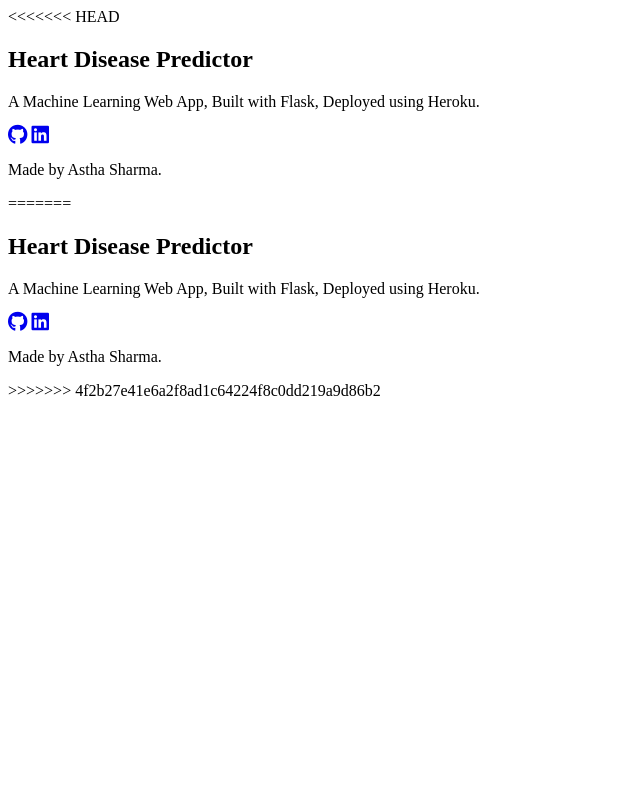
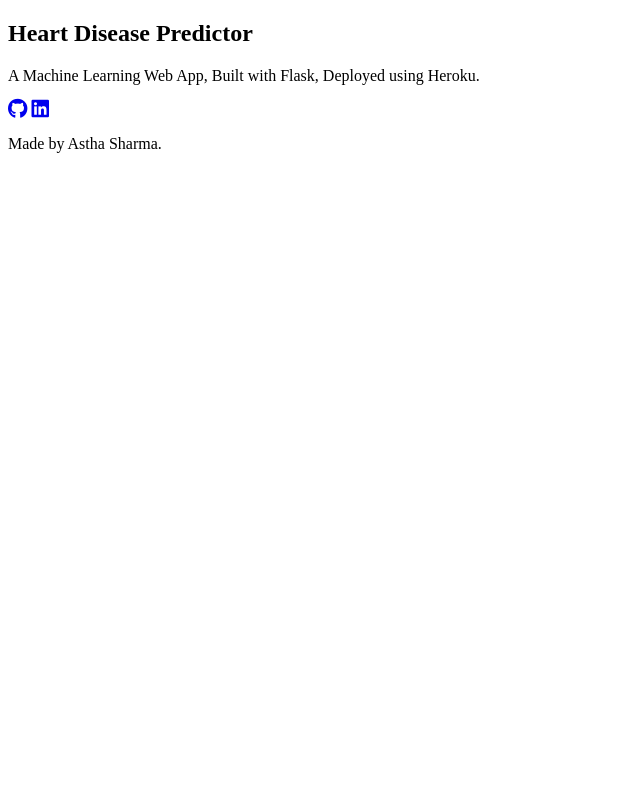
Before and after one commit to gauri0304/Heart-Care-Portal, a Python web app: template Templates/result.html in a window 1280 px wide. Shown: the whole page, without its empty margins (0-640 px from the left). Run offline with Jinja, Linux system fonts and the light colour scheme; the template is opened without the code that fills it, so the values that code supplies are empty; some libraries are stand-ins or nearby versions.

Commit message:
Update result.html

```diff
--- a/Templates/result.html
+++ b/Templates/result.html
@@ -1,4 +1,3 @@
-<<<<<<< HEAD
 <!DOCTYPE html>
 
 <html lang="en" dir="ltr">
@@ -43,50 +42,4 @@
        </div>
 
 	</body>
-=======
-<!DOCTYPE html>
-
-<html lang="en" dir="ltr">
-	<head>
-		<meta charset="utf-8">
-		<meta name="viewport" content="width=device-width, initial-scale=1.0">
-		<title>Heart Disease Predictor</title>
-		<link rel="shortcut icon" href="{{ url_for('static', filename='diabetes-favicon.ico') }}">
-		<link rel="stylesheet" type="text/css" href="{{ url_for('static', filename='style.css') }}">
-		<script src="https://kit.fontawesome.com/5f3f547070.js" crossorigin="anonymous"></script>
-		<link href="https://fonts.googleapis.com/css2?family=Pacifico&display=swap" rel="stylesheet">
-	</head>
-
-    <body>
-
-        <!-- Website Title -->
-		<div class="container">
-            <h2 class='container-heading'><span class="heading_font">Heart Disease Predictor</span></h2>
-            <div class='description'>
-    			<p>A Machine Learning Web App, Built with Flask, Deployed using Heroku.</p>
-    		</div>
-    	</div>
-
-		<!-- Result -->
-		<div class="results">
-			{% if prediction==1 %}
-				<h1>Prediction: <span class='danger'>Oops! You have Chances of Heart Disease.</span></h1>
-
-			{% elif prediction==0 %}
-				<h1>Prediction: <span class='safe'>Great! You DON'T chances have Heart Disease.</span></h1>
-
-			{% endif %}
-		</div>
-
-		<!-- Footer -->
-       <div class='footer'>
-           <div class="contact">
-               <a target="_blank" href="https://github.com/asthasharma98/Heart-Disease-Prediction-Deployment"><i class="fab fa-github fa-lg contact-icon"></i></a>
-               <a target="_blank" href="https://www.linkedin.com/in/astha-sharma-47266b11b/"><i class="fab fa-linkedin fa-lg contact-icon"></i></a>
-           </div>
-           <p class='footer-description'>Made by Astha Sharma.</p>
-       </div>
-
-	</body>
->>>>>>> 4f2b27e41e6a2f8ad1c64224f8c0dd219a9d86b2
 </html>
```
